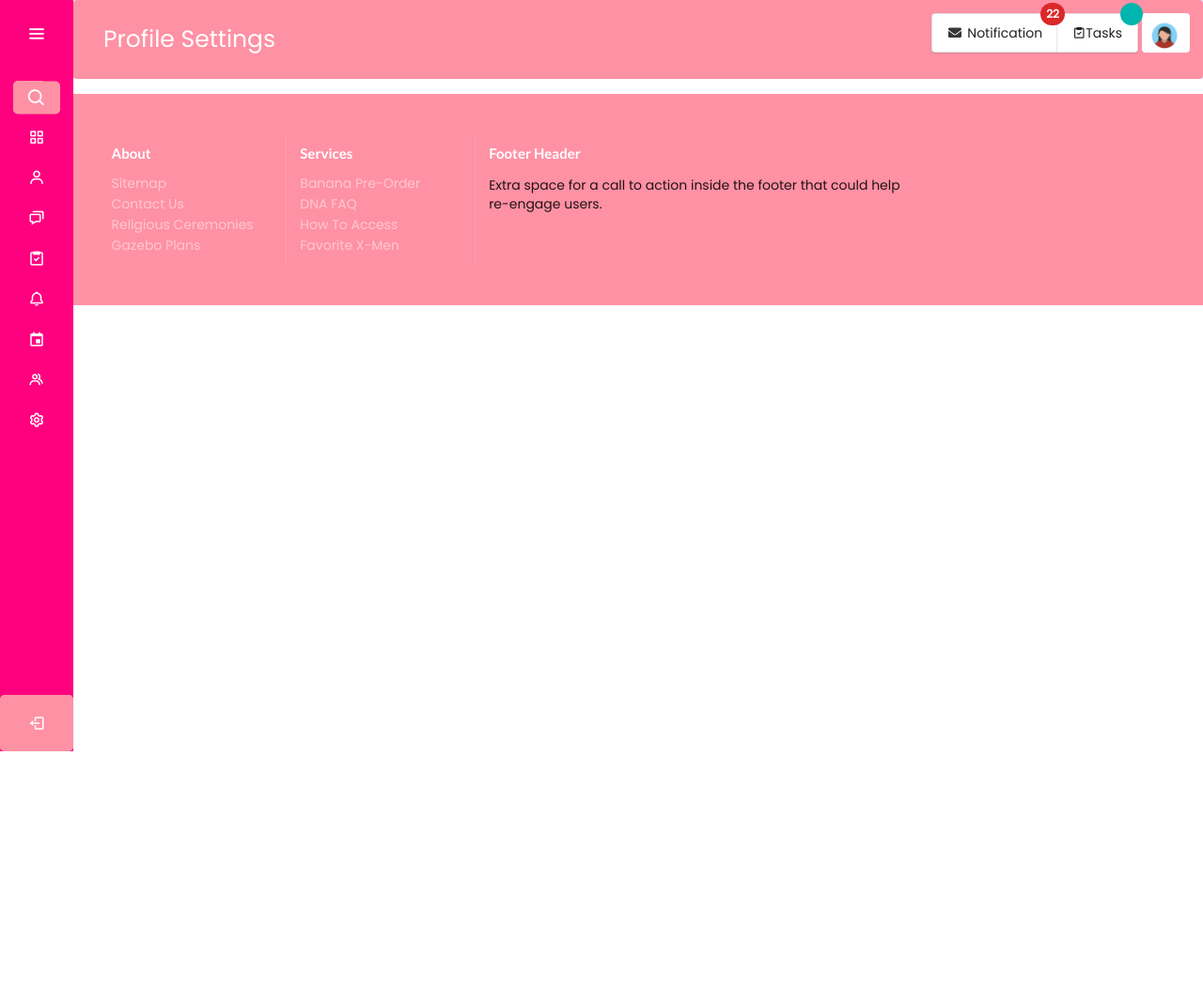
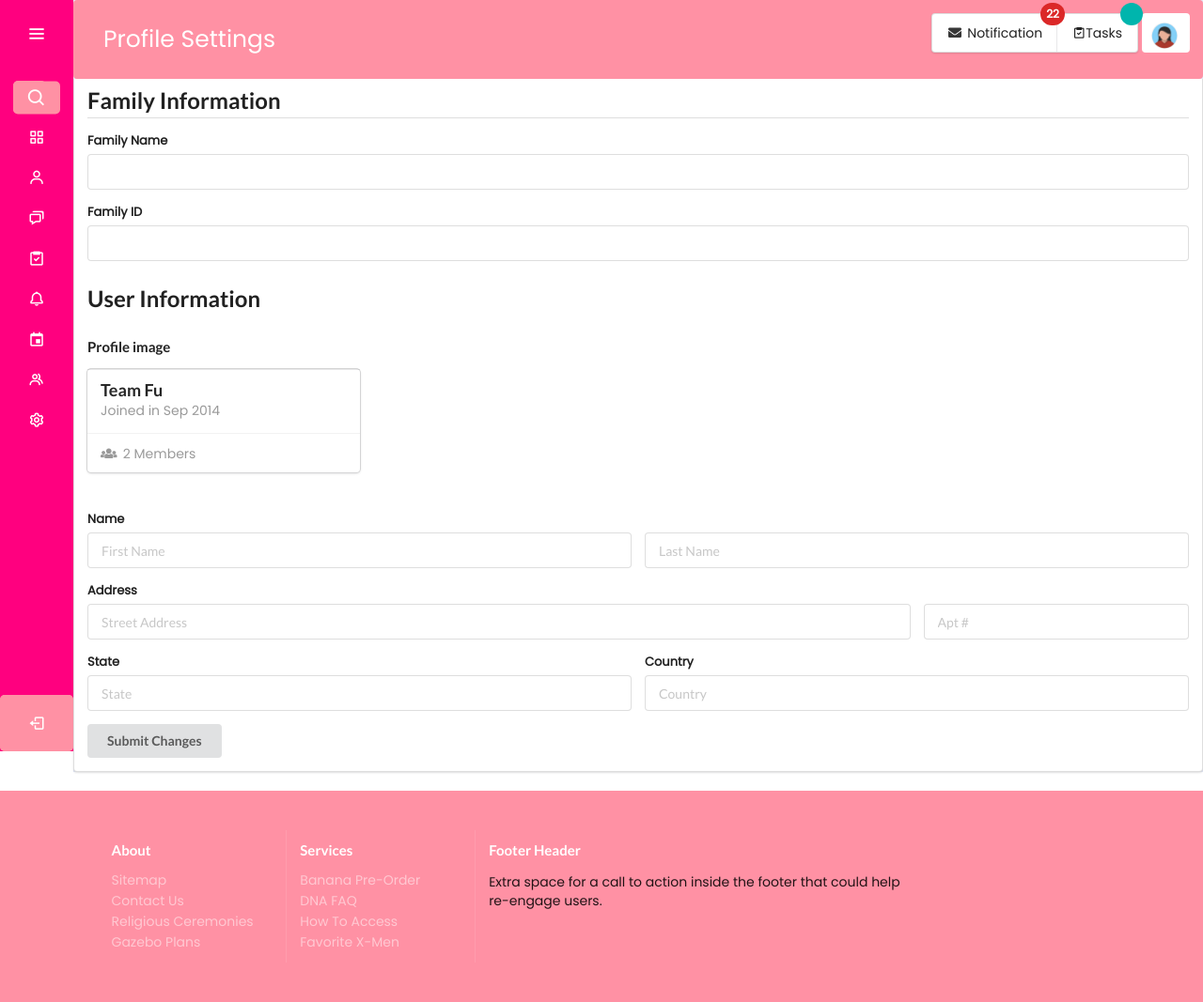
Before and after one commit to Ademic2022/FAMEC, a Python web app: template web_flask/templates/settings.html in a window 1280 px wide. Shown: the whole page at 94% size. Before the commit the page ends 800 px from the top, so only its background shows below. Run offline with Jinja, Linux system fonts and the light colour scheme; the template is opened without the code that fills it, so the values that code supplies are empty; some libraries are stand-ins or nearby versions.

Commit message:
modified:   models/engine/db_storage.py 	modified:   web_flask/context_processors.py 	modified:   web_flask/static/images/family.jpg 	new file:   web_flask/static/scripts/settings.js 	modified:   web_flask/static/styles/header.css 	modified:   web_flask/static/styles/landing_page.css 	modified:   web_flask/templates/base.html 	modified:   web_flask/templates/dashboard.html 	modified:   web_flask/templates/family.html 	modified:   web_flask/templates/landing_page.html 	modified:   web_flask/templates/settings.html 	modified:   web_flask/views.py

```diff
--- /dev/null
+++ b/web_flask/static/scripts/settings.js
@@ -0,0 +1,3 @@
+$('.special.cards .image').dimmer({
+    on: 'hover'
+});
--- a/web_flask/static/styles/landing_page.css
+++ b/web_flask/static/styles/landing_page.css
@@ -330,6 +330,7 @@ OWL CAROUSEL
     text-align: center;
     width: 45em;
     line-height: 40px;
+    color: #fff;
 }
 .section-content .section-article button{
     width: 200px;
--- a/web_flask/templates/base.html
+++ b/web_flask/templates/base.html
@@ -156,7 +156,7 @@
                 </a>
                 <a class="item"  href="{{ url_for('views.tasks') }}">
                     <i class='bx bx-task'></i> Tasks
-                  <div class="floating ui circular teal label">{{ task_counter }}</div>
+                    <div class="floating ui circular teal label">{{ task_counter }}</div>
                 </a>
             </div>
         </div>
@@ -198,5 +198,6 @@
     <script src="https://cdnjs.cloudflare.com/ajax/libs/semantic-ui/2.5.0/semantic.min.js"></script>
     <script src="{{ url_for('static', filename='scripts/base.js')  }}"></script>
     {% block task_script %}{% endblock %}
+    {% block settings_script %}{% endblock %}
 </body>
 </html>
--- a/web_flask/templates/settings.html
+++ b/web_flask/templates/settings.html
@@ -2,3 +2,87 @@
 {% block section_contents %}
     <div class="text">Profile Settings</div>
 {% endblock %}
+
+{% block page_contents %}
+  <!-- Page Contents -->
+  <div class="ui fluid container segment">
+    <h2 class="ui dividing header">Family Information</h2>
+    <form class="ui form">
+        <div class="field">
+            <label>Family Name</label>
+            <input type="text" name="shipping[first-name]" value="{{ family.name }}">
+        </div>
+        <div class="field">
+            <label>Family ID</label>
+            <input type="text" name="shipping[first-name]" value="{{ family.owner_id }}" readonly>
+        </div>
+    </form>
+    <h2 class="ui header">User Information</h2>
+    <h4 class="ui header">Profile image</h4>
+    <div class="ui special cards">
+        <div class="card">
+            <div class="blurring dimmable image">
+                <div class="ui dimmer">
+                <div class="content">
+                    <div class="center">
+                    <div class="ui inverted button">Update Image</div>
+                    </div>
+                </div>
+                </div>
+                <img src="{{ image[0] }}">
+            </div>
+            <div class="content">
+                <a class="header">Team Fu</a>
+                <div class="meta">
+                <span class="date">Joined in Sep 2014</span>
+                </div>
+            </div>
+            <div class="extra content">
+                <a>
+                <i class="users icon"></i>
+                2 Members
+                </a>
+            </div>
+        </div>
+    </div>
+    <br><br>
+    <form class="ui form">
+        <div class="field">
+            <label>Name</label>
+            <div class="two fields">
+                <div class="field">
+                <input type="text" name="shipping[first-name]" placeholder="First Name" value="{{ user.firstname }}">
+                </div>
+                <div class="field">
+                <input type="text" name="shipping[last-name]" placeholder="Last Name" value="{{ user.lastname }}">
+                </div>
+            </div>
+        </div>
+        <div class="field">
+            <label>Address</label>
+            <div class="fields">
+                <div class="twelve wide field">
+                <input type="text" name="shipping[address]" placeholder="Street Address" value="{{ user.address }}">
+                </div>
+                <div class="four wide field">
+                <input type="text" name="shipping[address-2]" placeholder="Apt #">
+                </div>
+            </div>
+        </div>
+        <div class="two fields">
+            <div class="field">
+                <label>State</label>
+                <input type="text" name="shipping[last-name]" placeholder="State" value="{{ user.state }}">
+            </div>
+            <div class="field">
+                <label>Country</label>
+                <input type="text" name="shipping[last-name]" placeholder="Country" value="{{ user.country }}">
+            </div>
+        </div>
+        <div class="ui button" tabindex="0">Submit Changes</div>
+    </form>
+  </div>
+{% endblock %}
+{% block settings_script %}
+    <script src="{{ url_for('static', filename='scripts/settings.js')  }}"></script>
+{% endblock %}
```
Also changed, not shown: models/engine/db_storage.py (+23 -2 lines), web_flask/context_processors.py (+8 -2 lines), web_flask/static/styles/header.css (+8 -3 lines), web_flask/templates/dashboard.html (+6 -6 lines), web_flask/templates/family.html (+16 -0 lines), web_flask/templates/landing_page.html (+8 -8 lines), web_flask/views.py (+12 -2 lines), web_flask/static/images/family.jpg.
